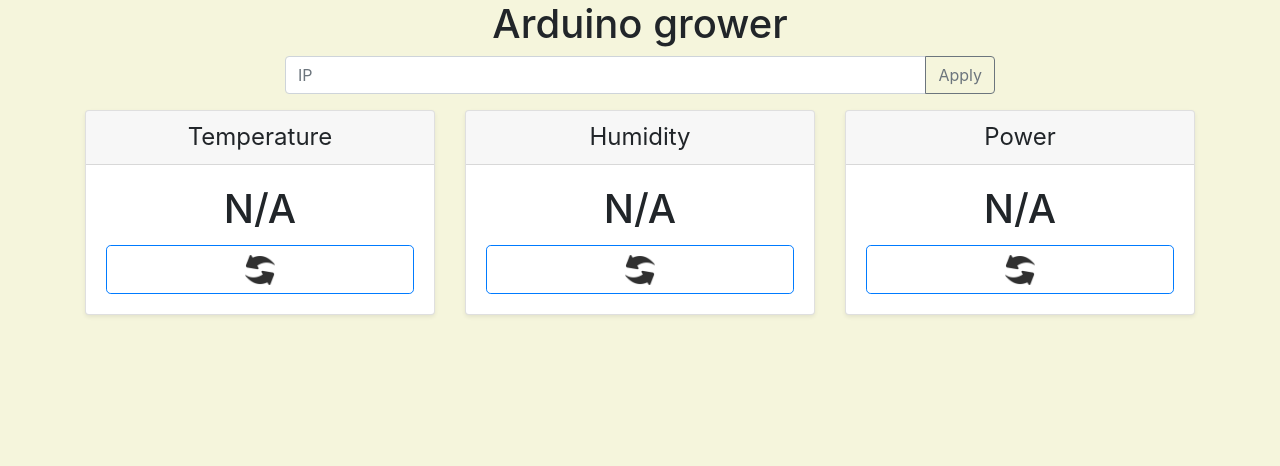
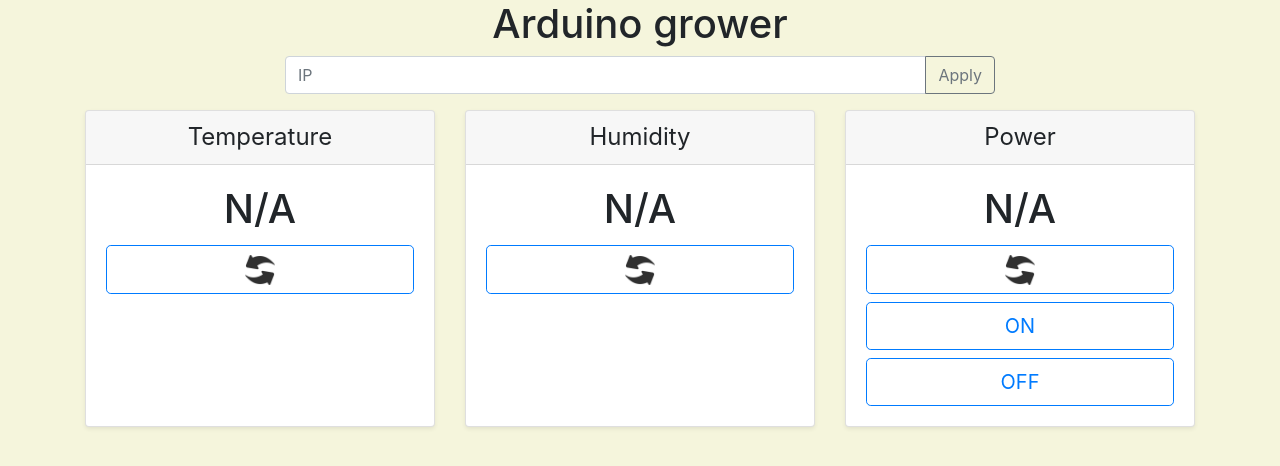
Before and after one commit to vi7/arduino-grower, a plain HTML site: page client/index.html in a window 1280 px wide. Drawn offline with nearby package versions, Linux system fonts and the light colour scheme; no server answers.

Commit message:
Power on and off on button click implemented

```diff
--- a/client/index.html
+++ b/client/index.html
@@ -62,6 +62,8 @@
                <button type="button" class="btn btn-lg btn-block btn-outline-primary" onclick="refreshPowerStatus()">
                    <img src="refresh-icon.png" alt="Refresh" height="30px">
                </button>
+               <button type="button" class="btn btn-lg btn-block btn-outline-primary" onclick="powerOn()">ON</button>
+               <button type="button" class="btn btn-lg btn-block btn-outline-primary" onclick="powerOff()">OFF</button>
            </div>
        </div>
 
--- a/client/script.js
+++ b/client/script.js
@@ -33,9 +33,15 @@
 function refreshPowerStatus() {
     $.ajax({
         type: "GET",
-        url: getIP() + "/v1/relay/power",
+        url: getIP() + "/v1/relay/power/status",
         dataType: "json",
         success: function (result) {
+          showPowerStat(result);
+        }
+    });
+}
+
+function showPowerStat(result) {
     let powerControl = $("#power-status")[0];
     if (result.power === "1") {
         powerControl.innerHTML = "ON";
@@ -44,6 +50,26 @@
         powerControl.innerHTML = "OFF";
         powerControl.style.color = "red"
     }
+}
+
+function powerOn() {
+    $.ajax({
+        type: "GET",
+        url: getIP() + "/v1/relay/power/on",
+        dataType: "json",
+        success: function (result) {
+            showPowerStat(result);
+        }
+    });
+}
+
+function powerOff() {
+    $.ajax({
+        type: "GET",
+        url: getIP() + "/v1/relay/power/off",
+        dataType: "json",
+        success: function (result) {
+            showPowerStat(result);
         }
     });
 }
```
Also changed, not shown: 1 other file. Lines whose indentation alone changed are shown as unchanged.
